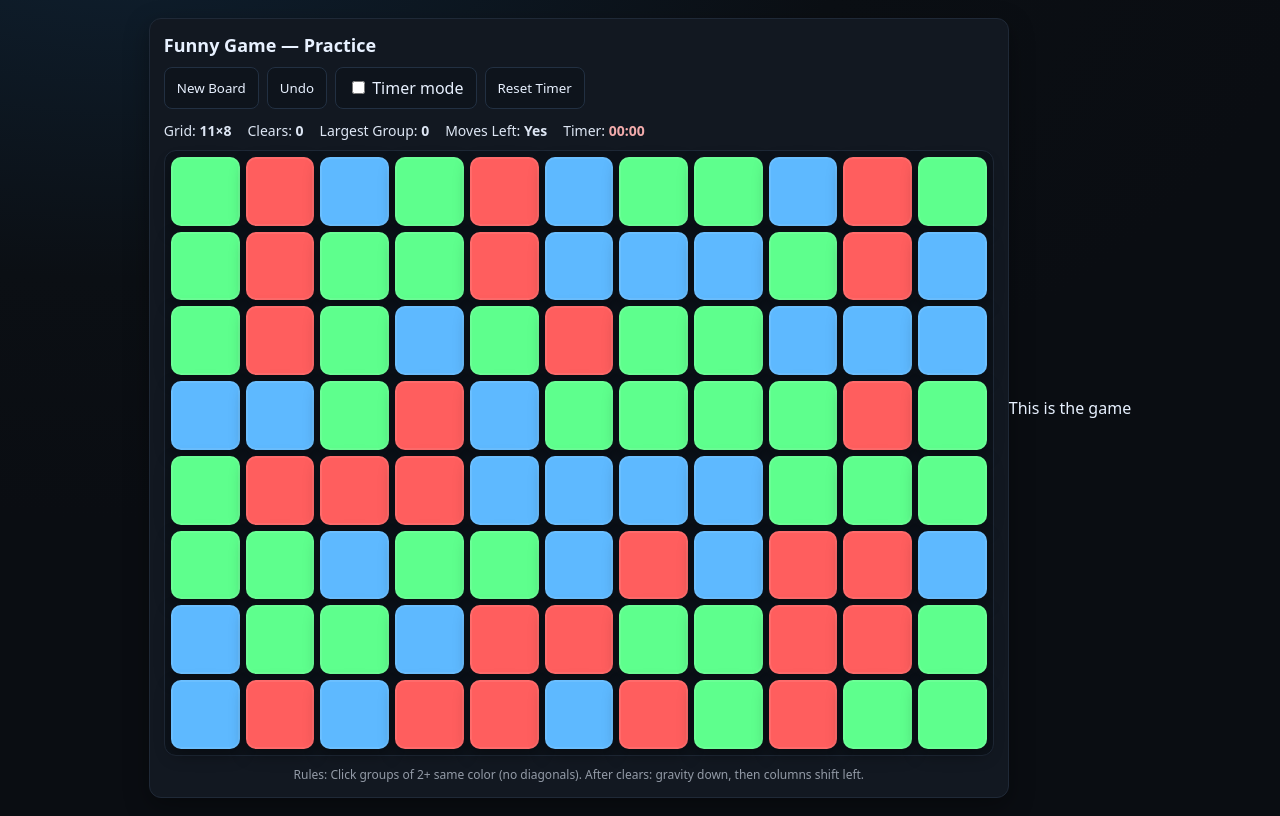
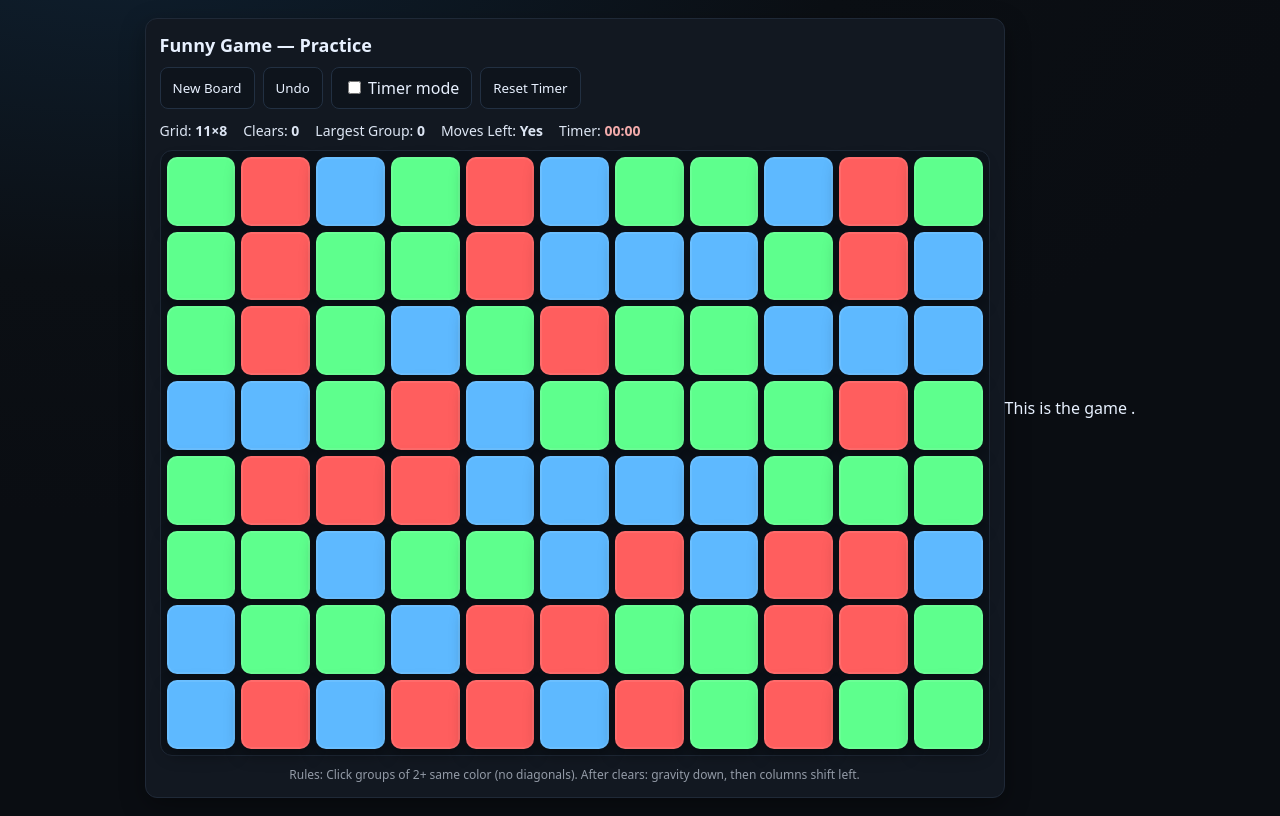
Before and after one commit to mihirprabhakar/Color-matching-Grid-Game, a plain HTML site: page vangelico_practice.html in a window 1280 px wide. Drawn offline with Linux system fonts and the light colour scheme.

Commit message:
final edit

```diff
--- a/vangelico_practice.html
+++ b/vangelico_practice.html
@@ -94,7 +94,7 @@
     <div id="grid" class="grid"></div>
     <div class="footer">Rules: Click groups of 2+ same color (no diagonals). After clears: gravity down, then columns shift left.</div>
   </div>
-  <p>This is the game </p>
+  <p>This is the game .</p>
 
 <script>
 (() => {
```
